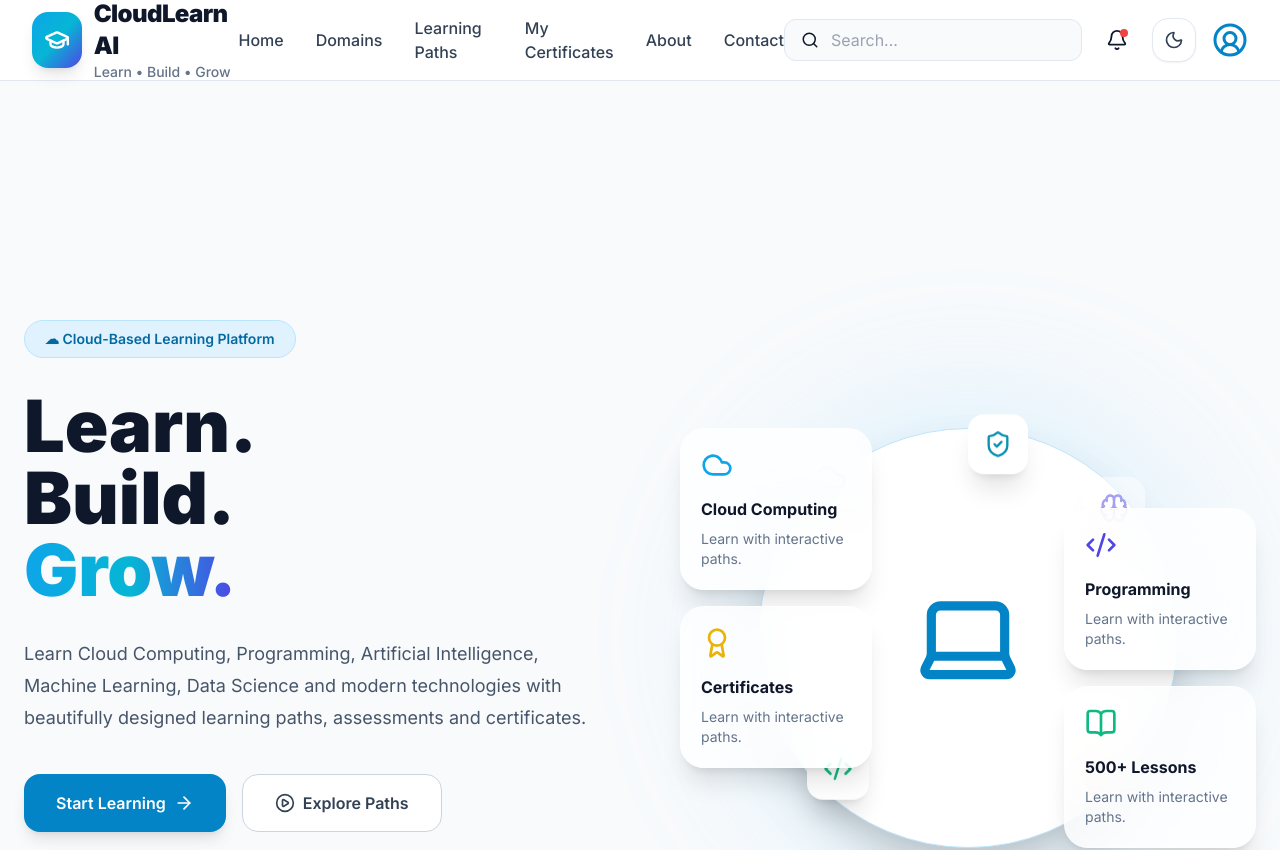
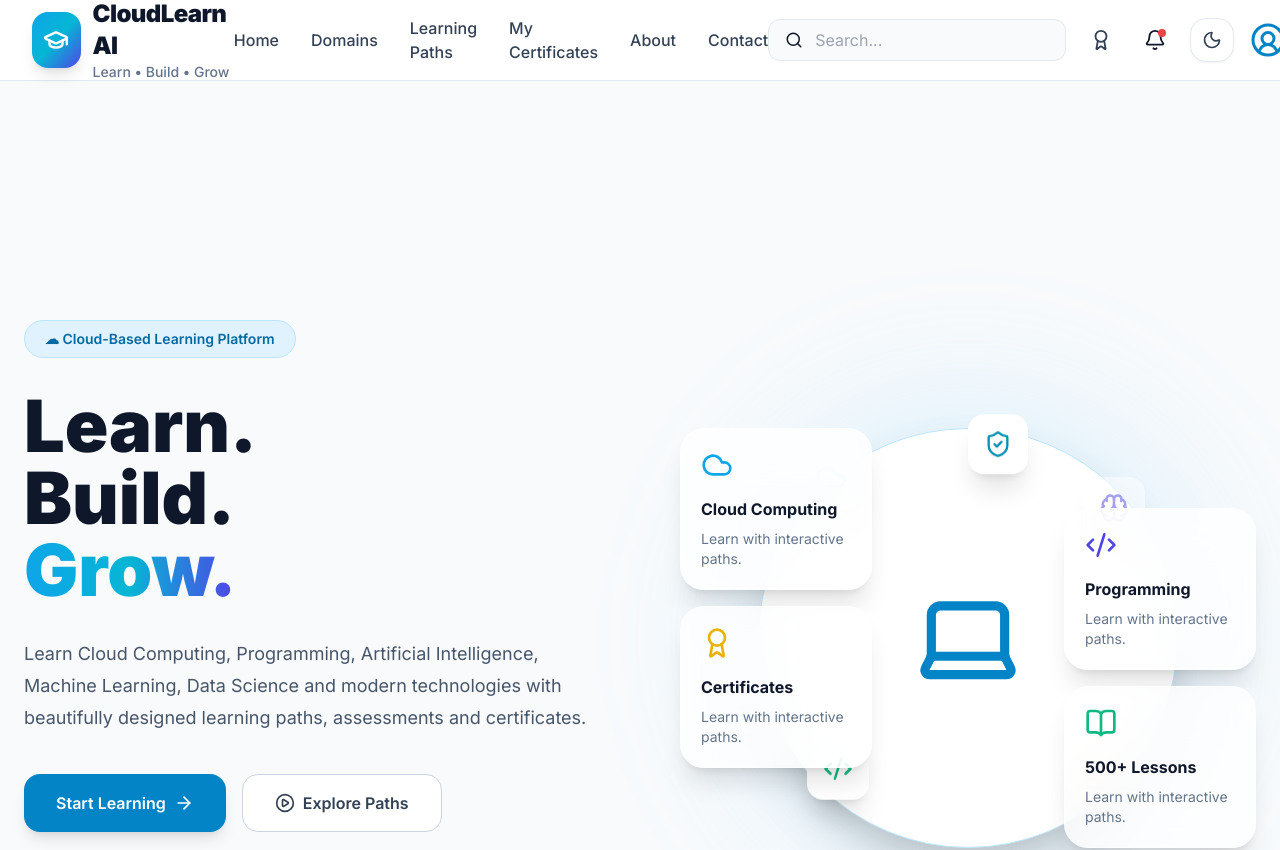
Before and after one commit to Reddi-Rama/CloudLearn-AI, a Next.js app in the folder frontend/: page / in a window 1280 px wide. Shown: the top 850 px of the page. Built offline with nearby package versions, Linux system fonts and the light colour scheme.

Commit message:
Add My Certificates navigation

```diff
--- a/frontend/src/components/layout/HeaderActions.tsx
+++ b/frontend/src/components/layout/HeaderActions.tsx
@@ -1,6 +1,7 @@
 "use client";
 
 import {
+  Award,
   Bell,
   Search,
   UserCircle2,
@@ -8,11 +9,21 @@ import {
 
 import ThemeToggle from "./ThemeToggle";
 
+export default function HeaderActions() {
+  function handleCertificatesClick() {
+    const token = localStorage.getItem(
+      "cloudlearn-access-token"
+    );
 
-export default function HeaderActions() {
+    if (token) {
+      window.location.href = "/my-certificates";
+    } else {
+      window.location.href = "/login";
+    }
+  }
+
   return (
     <div className="flex items-center gap-4">
-
 
       <div
         className="
@@ -28,9 +39,7 @@ export default function HeaderActions() {
         py-2
         "
       >
-
         <Search size={18} />
-
 
         <input
           suppressHydrationWarning
@@ -41,23 +50,36 @@ export default function HeaderActions() {
           outline-none
           "
         />
-
-
       </div>
 
-
+      <button
+        type="button"
+        onClick={handleCertificatesClick}
+        aria-label="My Certificates"
+        title="My Certificates"
+        className="
+        rounded-xl
+        p-2
+        text-slate-700
+        transition
+        hover:bg-slate-100
+        hover:text-sky-600
+        "
+      >
+        <Award size={22} />
+      </button>
 
       <button
+        type="button"
         className="
         relative
         rounded-xl
         p-2
         hover:bg-slate-100
         "
+        aria-label="Notifications"
       >
-
         <Bell size={22} />
-
 
         <span
           className="
@@ -70,26 +92,19 @@ export default function HeaderActions() {
           bg-red-500
           "
         />
-
-
       </button>
-
-
-
 
       <ThemeToggle />
 
-
-
-      <button>
-
+      <button
+        type="button"
+        aria-label="Profile"
+      >
         <UserCircle2
           size={36}
           className="text-sky-600"
         />
-
       </button>
-
 
     </div>
   );
```
